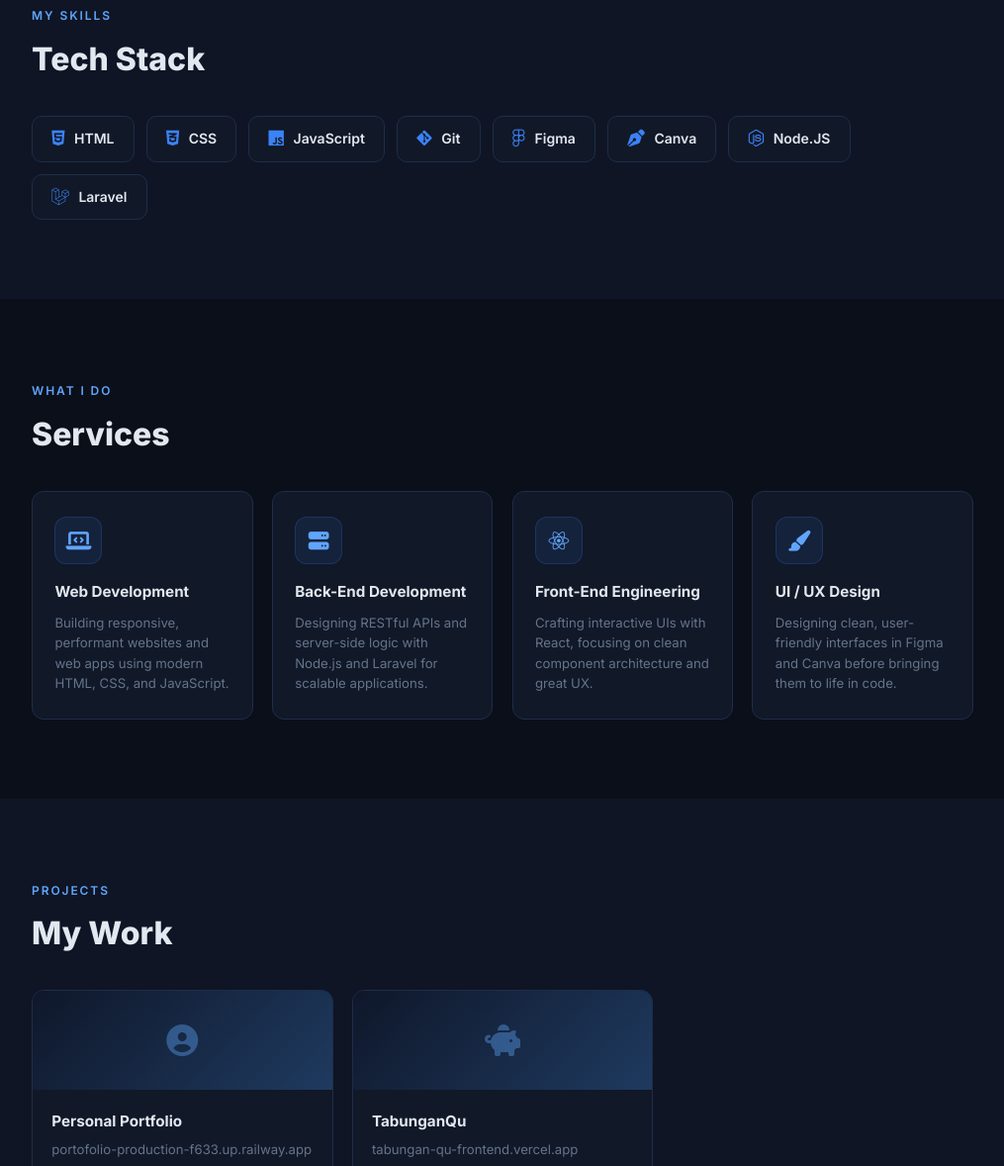
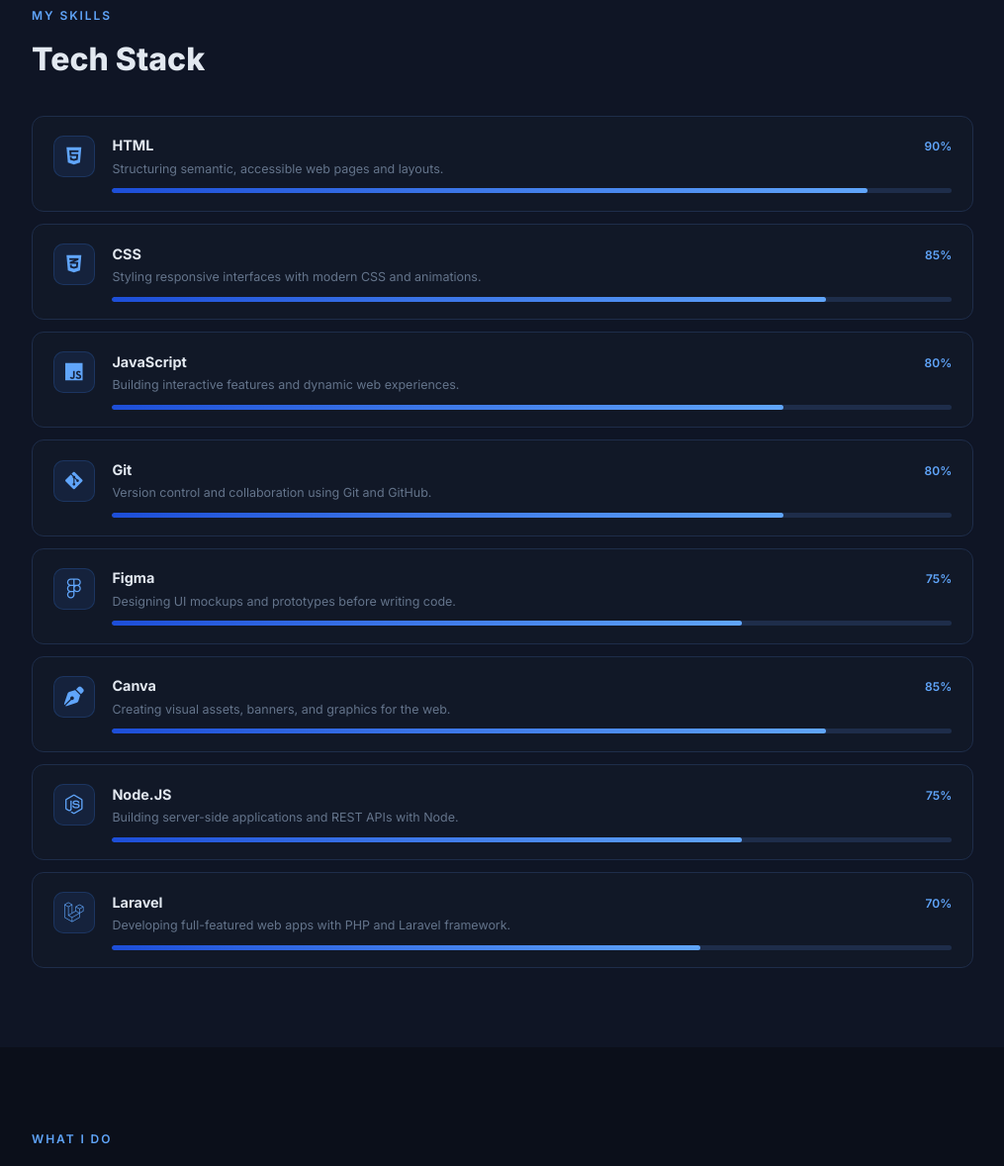
Before and after one commit to Destria-cos/Portofolio, a website: page public/index.html in a window 1280 px wide. Shown: the part 1604-2782 px from the top of the page at 99% size, without its empty margins (132-1147 px from the left). Drawn offline with Linux system fonts and the light colour scheme; no server answers.

Commit message:
Redesign skills section: horizontal bar rows with icon, name, description, animated fill

```diff
--- a/public/index.html
+++ b/public/index.html
@@ -101,15 +101,104 @@
     <div class="container">
       <div class="sec-label">My Skills</div>
       <h2>Tech Stack</h2>
-      <div class="skills-grid">
-        <div class="skill-chip"><i class="fab fa-html5"></i><span>HTML</span></div>
-        <div class="skill-chip"><i class="fab fa-css3-alt"></i><span>CSS</span></div>
-        <div class="skill-chip"><i class="fab fa-js"></i><span>JavaScript</span></div>
-        <div class="skill-chip"><i class="fab fa-git-alt"></i><span>Git</span></div>
-        <div class="skill-chip"><i class="fab fa-figma"></i><span>Figma</span></div>
-        <div class="skill-chip"><i class="fas fa-pen-nib"></i><span>Canva</span></div>
-        <div class="skill-chip"><i class="fab fa-node-js"></i><span>Node.JS</span></div>
-        <div class="skill-chip"><i class="fab fa-laravel"></i><span>Laravel</span></div>
+      <div class="skills-list">
+
+        <div class="skill-bar-item skill-chip">
+          <div class="skill-bar-icon"><i class="fab fa-html5"></i></div>
+          <div class="skill-bar-body">
+            <div class="skill-bar-top">
+              <span class="skill-bar-name">HTML</span>
+              <span class="skill-bar-pct">90%</span>
+            </div>
+            <p class="skill-bar-desc">Structuring semantic, accessible web pages and layouts.</p>
+            <div class="skill-bar-track"><div class="skill-bar-fill" data-width="90"></div></div>
+          </div>
+        </div>
+
+        <div class="skill-bar-item skill-chip">
+          <div class="skill-bar-icon"><i class="fab fa-css3-alt"></i></div>
+          <div class="skill-bar-body">
+            <div class="skill-bar-top">
+              <span class="skill-bar-name">CSS</span>
+              <span class="skill-bar-pct">85%</span>
+            </div>
+            <p class="skill-bar-desc">Styling responsive interfaces with modern CSS and animations.</p>
+            <div class="skill-bar-track"><div class="skill-bar-fill" data-width="85"></div></div>
+          </div>
+        </div>
+
+        <div class="skill-bar-item skill-chip">
+          <div class="skill-bar-icon"><i class="fab fa-js"></i></div>
+          <div class="skill-bar-body">
+            <div class="skill-bar-top">
+              <span class="skill-bar-name">JavaScript</span>
+              <span class="skill-bar-pct">80%</span>
+            </div>
+            <p class="skill-bar-desc">Building interactive features and dynamic web experiences.</p>
+            <div class="skill-bar-track"><div class="skill-bar-fill" data-width="80"></div></div>
+          </div>
+        </div>
+
+        <div class="skill-bar-item skill-chip">
+          <div class="skill-bar-icon"><i class="fab fa-git-alt"></i></div>
+          <div class="skill-bar-body">
+            <div class="skill-bar-top">
+              <span class="skill-bar-name">Git</span>
+              <span class="skill-bar-pct">80%</span>
+            </div>
+            <p class="skill-bar-desc">Version control and collaboration using Git and GitHub.</p>
+            <div class="skill-bar-track"><div class="skill-bar-fill" data-width="80"></div></div>
+          </div>
+        </div>
+
+        <div class="skill-bar-item skill-chip">
+          <div class="skill-bar-icon"><i class="fab fa-figma"></i></div>
+          <div class="skill-bar-body">
+            <div class="skill-bar-top">
+              <span class="skill-bar-name">Figma</span>
+              <span class="skill-bar-pct">75%</span>
+            </div>
+            <p class="skill-bar-desc">Designing UI mockups and prototypes before writing code.</p>
+            <div class="skill-bar-track"><div class="skill-bar-fill" data-width="75"></div></div>
+          </div>
+        </div>
+
+        <div class="skill-bar-item skill-chip">
+          <div class="skill-bar-icon"><i class="fas fa-pen-nib"></i></div>
+          <div class="skill-bar-body">
+            <div class="skill-bar-top">
+              <span class="skill-bar-name">Canva</span>
+              <span class="skill-bar-pct">85%</span>
+            </div>
+            <p class="skill-bar-desc">Creating visual assets, banners, and graphics for the web.</p>
+            <div class="skill-bar-track"><div class="skill-bar-fill" data-width="85"></div></div>
+          </div>
+        </div>
+
+        <div class="skill-bar-item skill-chip">
+          <div class="skill-bar-icon"><i class="fab fa-node-js"></i></div>
+          <div class="skill-bar-body">
+            <div class="skill-bar-top">
+              <span class="skill-bar-name">Node.JS</span>
+              <span class="skill-bar-pct">75%</span>
+            </div>
+            <p class="skill-bar-desc">Building server-side applications and REST APIs with Node.</p>
+            <div class="skill-bar-track"><div class="skill-bar-fill" data-width="75"></div></div>
+          </div>
+        </div>
+
+        <div class="skill-bar-item skill-chip">
+          <div class="skill-bar-icon"><i class="fab fa-laravel"></i></div>
+          <div class="skill-bar-body">
+            <div class="skill-bar-top">
+              <span class="skill-bar-name">Laravel</span>
+              <span class="skill-bar-pct">70%</span>
+            </div>
+            <p class="skill-bar-desc">Developing full-featured web apps with PHP and Laravel framework.</p>
+            <div class="skill-bar-track"><div class="skill-bar-fill" data-width="70"></div></div>
+          </div>
+        </div>
+
       </div>
     </div>
   </section>
--- a/public/script.js
+++ b/public/script.js
@@ -28,10 +28,23 @@
     observer.unobserve(entry.target);
   });
 }, { threshold: 0.12 });
-document.querySelectorAll("section, .project-card, .skill-chip, .about-info, .about-text, .service-card").forEach(el => {
+document.querySelectorAll("section, .project-card, .skill-bar-item, .about-info, .about-text, .service-card").forEach(el => {
   el.classList.add("reveal");
   observer.observe(el);
 });
+
+// Skill bar fill animation
+const barObserver = new IntersectionObserver((entries) => {
+  entries.forEach(entry => {
+    if (!entry.isIntersecting) return;
+    entry.target.querySelectorAll(".skill-bar-fill").forEach(fill => {
+      fill.style.width = fill.dataset.width + "%";
+    });
+    barObserver.unobserve(entry.target);
+  });
+}, { threshold: 0.3 });
+const skillsList = document.querySelector(".skills-list");
+if (skillsList) barObserver.observe(skillsList);
 
 // Typing animation
 const roles = ["Full Stack Developer", "Front-End Engineer", "Back-End Developer", "UI/UX Enthusiast"];
--- a/public/style.css
+++ b/public/style.css
@@ -131,16 +131,50 @@
 
 /* SKILLS */
 #skills { background: var(--bg2); }
-.skills-grid { display: flex; flex-wrap: wrap; gap: .75rem; }
-.skill-chip {
-  display: flex; align-items: center; gap: .6rem;
-  background: var(--card); border: 1px solid var(--border);
-  border-radius: 10px; padding: .7rem 1.2rem;
-  font-size: .875rem; font-weight: 600; color: var(--text);
-  transition: border-color .2s, color .2s;
+.skills-list { display: flex; flex-direction: column; gap: .75rem; }
+.skill-bar-item {
+  display: flex;
+  align-items: flex-start;
+  gap: 1.1rem;
+  background: var(--card);
+  border: 1px solid var(--border);
+  border-radius: 12px;
+  padding: 1.1rem 1.3rem;
+  transition: border-color .2s;
 }
-.skill-chip:hover { border-color: var(--blue); color: var(--blue2); }
-.skill-chip i { color: var(--blue); font-size: 1.1rem; }
+.skill-bar-item:hover { border-color: var(--blue); }
+.skill-bar-icon {
+  width: 42px; height: 42px; flex-shrink: 0;
+  border-radius: 10px;
+  background: rgba(59,130,246,.1);
+  border: 1px solid rgba(59,130,246,.2);
+  display: flex; align-items: center; justify-content: center;
+  font-size: 1.25rem; color: var(--blue2);
+  margin-top: .1rem;
+}
+.skill-bar-body { flex: 1; min-width: 0; }
+.skill-bar-top {
+  display: flex;
+  justify-content: space-between;
+  align-items: baseline;
+  margin-bottom: .15rem;
+}
+.skill-bar-name { font-size: .9rem; font-weight: 700; color: var(--text); }
+.skill-bar-pct { font-size: .75rem; font-weight: 600; color: var(--blue2); }
+.skill-bar-desc { font-size: .78rem; color: var(--muted); margin-bottom: .6rem; }
+.skill-bar-track {
+  width: 100%; height: 5px;
+  background: var(--border);
+  border-radius: 99px;
+  overflow: hidden;
+}
+.skill-bar-fill {
+  height: 100%;
+  width: 0;
+  border-radius: 99px;
+  background: linear-gradient(90deg, var(--blue3), var(--blue2));
+  transition: width .9s cubic-bezier(.4,0,.2,1);
+}
 
 /* SERVICES */
 #services { background: var(--bg); }
```
